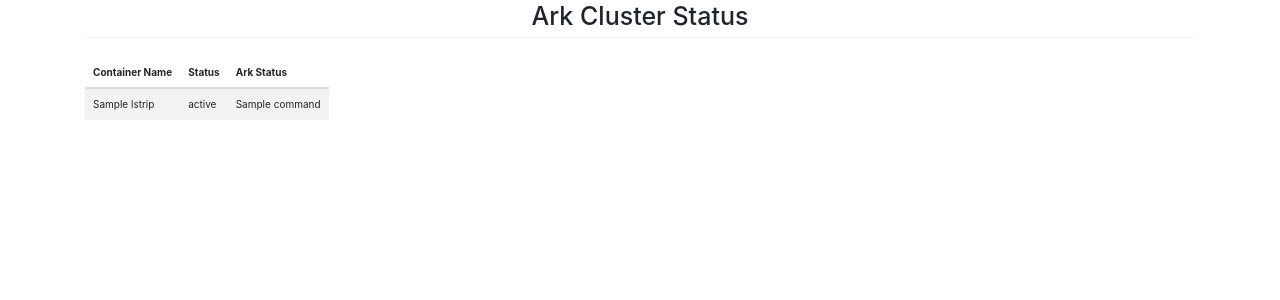
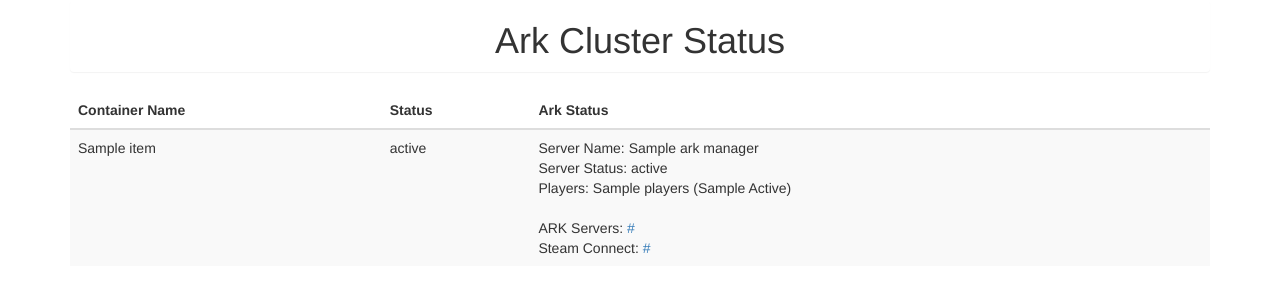
Before and after one commit to DACRepair/arkclusterstatus, a Flask app: template templates/index.html in a window 1280 px wide. Shown: the top 300 px of the page. Run offline with Flask 2, Linux system fonts and the light colour scheme; the template is opened without the code that fills it: most values are stand-ins (such as "Sample title", 1, 10 or a date in 2020); parts of the project's set-up code (start-up, migrations or seed data) failed here and were passed over; some libraries are stand-ins or nearby versions.

Commit message:
M A J O R  O V E R H A U L

```diff
--- /dev/null
+++ b/ArkClusterStatus/Common/config.py
@@ -0,0 +1,24 @@
+import os
+from configparser import ConfigParser
+
+
+class Config:
+    def __init__(self, path: str = None):
+        if path is None:
+            path = os.path.normpath(os.getcwd() + "/config.ini")
+        else:
+            path = os.path.normpath(path)
+        self.config = ConfigParser()
+        if os.path.isfile(path):
+            self.config.read(path)
+
+    def get(self, section: str, option: str, default: str = None, wrap=None):
+        section = section.lower()
+        option = option.lower()
+        env = section.upper() + "__" + option.upper()
+
+        value = os.getenv(env, self.config.get(section, option, fallback=default))
+
+        if wrap is not None and callable(wrap):
+            value = wrap(value)
+        return value
--- /dev/null
+++ b/ArkClusterStatus/webserver.py
@@ -0,0 +1,13 @@
+from ArkClusterStatus.Common import Config, Flask
+
+Flask.config['HOST'] = Config.get('web', 'host', '0.0.0.0')
+Flask.config['PORT'] = Config.get('web', 'port', '8888', int)
+Flask.config['DEBUG'] = Config.get('web', 'debug', "false").lower() == 'true'
+
+
+@Flask.context_processor
+def inject_theme():
+    theme = Config.get('web', 'theme', 'darkly')
+    if not theme.startswith('http'):
+        theme = "https://bootswatch.com/3/{}/bootstrap.min.css".format(theme)
+    return dict(theme=theme)
--- a/requirements.txt
+++ b/requirements.txt
@@ -1,3 +1,4 @@
 docker
 flask
 flask-bootstrap
+flask-caching
--- a/server.py
+++ b/server.py
@@ -2,105 +2,49 @@
 Simple ARK: Survival Evolved CLuster Status Page
 """
 
-import os
-import re
-import string
-from flask import Flask, render_template
-from flask_bootstrap import Bootstrap
-from docker.client import APIClient
+from ArkClusterStatus.webserver import Flask
+from ArkClusterStatus.arkcluster import ArkCluster
+from flask import render_template
 
-# Docker settings
-BASE_URL = os.getenv("DOCKER_URL", "unix:///var/run/docker.sock")
-CFILTER = os.getenv("CFILTER", "^Ark-.*$")
-
-# Web settings
-THEME = os.getenv("THEME", "darkly")
-HOST = os.getenv("HOST", "0.0.0.0")
-PORT = int(os.getenv("PORT", "8888"))
-
-flask = Flask(__name__)
-Bootstrap(flask)
-
-docker_client = APIClient(base_url=BASE_URL)
-ansi_escape = re.compile(r'\x1B(?:[@-Z\\-_]|\[[0-?]*[ -/]*[@-~])')
-
-status_text = """
-Server Name: {server_name}<br />
-Server Status: {server_status}<br />
-Players: {players} ({active_players} Active)<br />
-<br />
-ARK Servers: <a href="{arkservers_link}">{arkservers_link}</a><br />
-Steam Connect: <a href="{steam_connect_link}">{steam_connect_link}</a>
-""".lstrip().rstrip()
+ark_cluster = ArkCluster()
 
 
-def parse_stdio(stdio):
-    stdio = stdio.decode()
-    stdio = stdio.replace('Running command \'status\' for instance \'main\'\n', '')
-    stdio = ansi_escape.sub('', stdio)
-    stdio = ''.join(filter(lambda x: x in set(string.printable), stdio))
-    stdio = [x.split(':', 1) for x in stdio.rstrip().split('\n')]
-    stdio = {x[0].lstrip().rstrip().replace(' ', '_').lower(): x[1].lstrip().rstrip() for x in stdio}
-    return stdio
+@Flask.route('/')
+@Flask.cache.cached(timeout=30)
+def index():
+    servers = ark_cluster.get_servers()
+    statuses = ark_cluster.get_status()
 
-
-@flask.route("/")
-def index():
-    """
-    Creates status page.
-
-    :return:
-    """
-    containers = []
-    for container in [x for x in docker_client.containers(all=True) if re.match(CFILTER, x['Names'][0].lstrip("/"))]:
-        if str(container['Status']).startswith("Up"):
-            try:
-                cmd = docker_client.exec_start(docker_client.exec_create(container['Id'], "arkmanager status")['Id'])
-                cmd = parse_stdio(cmd)
-            except:
-                cmd = {}
-
-            server_status = ""
-            if cmd.get('server_running') == 'Yes':
-                server_status += "Running "
-            if cmd.get('server_listening') == 'Yes':
-                server_status += "Listening "
-            if cmd.get('server_online') == 'Yes':
-                server_status += "Online"
-            server_status = server_status.rstrip().lstrip()
-            server_status = dict(
-                server_name=cmd.get("server_name"),
-                active_players=cmd.get("active_players"),
-                players=cmd.get("players"),
-                arkservers_link=cmd.get("arkservers_link"),
-                steam_connect_link=cmd.get("steam_connect_link"),
-                server_status=server_status
-            )
-
-            if cmd.get('server_running') == 'Yes' and cmd.get('server_listening') == 'Yes':
+    items = []
+    for server in servers:
+        status = statuses.get(server.cid)
+        if status is not None:
+            if status.get('server_running') == 'Yes' and status.get('server_listening') == 'Yes':
                 color = ""
-            elif cmd.get('server_running') == 'Yes' and cmd.get('server_listening') == 'No':
+            elif status.get('server_running') == 'Yes' and status.get('server_listening') == 'No':
                 color = "warning"
             else:
                 color = "danger"
 
-            containers.append({
-                "Id": container['Id'],
-                "Name": container['Names'][0],
-                "Status": container['Status'],
-                "Command": status_text.format(**server_status) if server_status.get(
-                    "server_name") is not None else "Please Wait...",
-                "Color": color
-            })
+            server_status = ""
+            if status.get('server_running') == 'Yes':
+                server_status += "Running "
+            if status.get('server_listening') == 'Yes':
+                server_status += "Listening "
+            if status.get('server_online') == 'Yes':
+                server_status += "Online"
+            status['server_status'] = server_status
         else:
-            containers.append({
-                "Id": container['Id'],
-                "Name": container['Names'][0],
-                "Status": container['Status'],
-                "Command": "Container Offline",
-                "Color": "danger"
-            })
-    return render_template("index.html", containers=containers, theme=THEME)
+            color = 'danger'
+
+        items.append({
+            'Name': server.name,
+            'Status': server.status,
+            'ArkManager': status,
+            'Color': color
+        })
+    return render_template('index.html', containers=items)
 
 
-flask.run(HOST, PORT)
+if __name__ == "__main__":
+    Flask.run()
--- a/templates/index.html
+++ b/templates/index.html
@@ -3,7 +3,7 @@
 
 {% block styles %}
 {{super()}}
-<link rel="stylesheet" href="https://bootswatch.com/3/{{ theme }}/bootstrap.min.css">
+<link rel="stylesheet" href="{{ theme }}">
 {% endblock %}
 
 
@@ -21,10 +21,23 @@
         <tbody>
         {% for item in containers %}
         <tr class="{{ item['Color'] }}">
-            <td>{{ item['Name'].lstrip("/") }}</td>
+            <td>{{ item['Name'] }}</td>
             <td>{{ item['Status'] }}</td>
             {% autoescape false %}
-            <td>{{ item['Command'] }}</td>
+            <td>
+                {% if item['ArkManager'] %}
+                Server Name: {{ item['ArkManager']['server_name'] }}<br/>
+                Server Status: {{ item['ArkManager']['server_status'] }}<br/>
+                Players: {{item['ArkManager']['players']}} ({{item['ArkManager']['active_players'] }} Active)<br/>
+                <br/>
+                ARK Servers: <a href="{{ item['ArkManager']['arkservers_link'] }}">
+                {{ item['ArkManager']['arkservers_link'] }}</a><br/>
+                Steam Connect: <a href="{{ item['ArkManager']['steam_connect_link'] }}">
+                {{item['ArkManager']['steam_connect_link'] }}</a>
+                {% else %}
+                Server Offline
+                {% endif %}
+            </td>
             {% endautoescape %}
         </tr>
         {% endfor %}
```
Also changed, not shown: ArkClusterStatus/Common/__init__.py (added, +7 -0 lines), ArkClusterStatus/Common/docker.py (added, +43 -0 lines), ArkClusterStatus/Common/flask.py (added, +24 -0 lines), ArkClusterStatus/arkcluster.py (added, +65 -0 lines), ArkClusterStatus/__init__.py (added), 2 other files.
